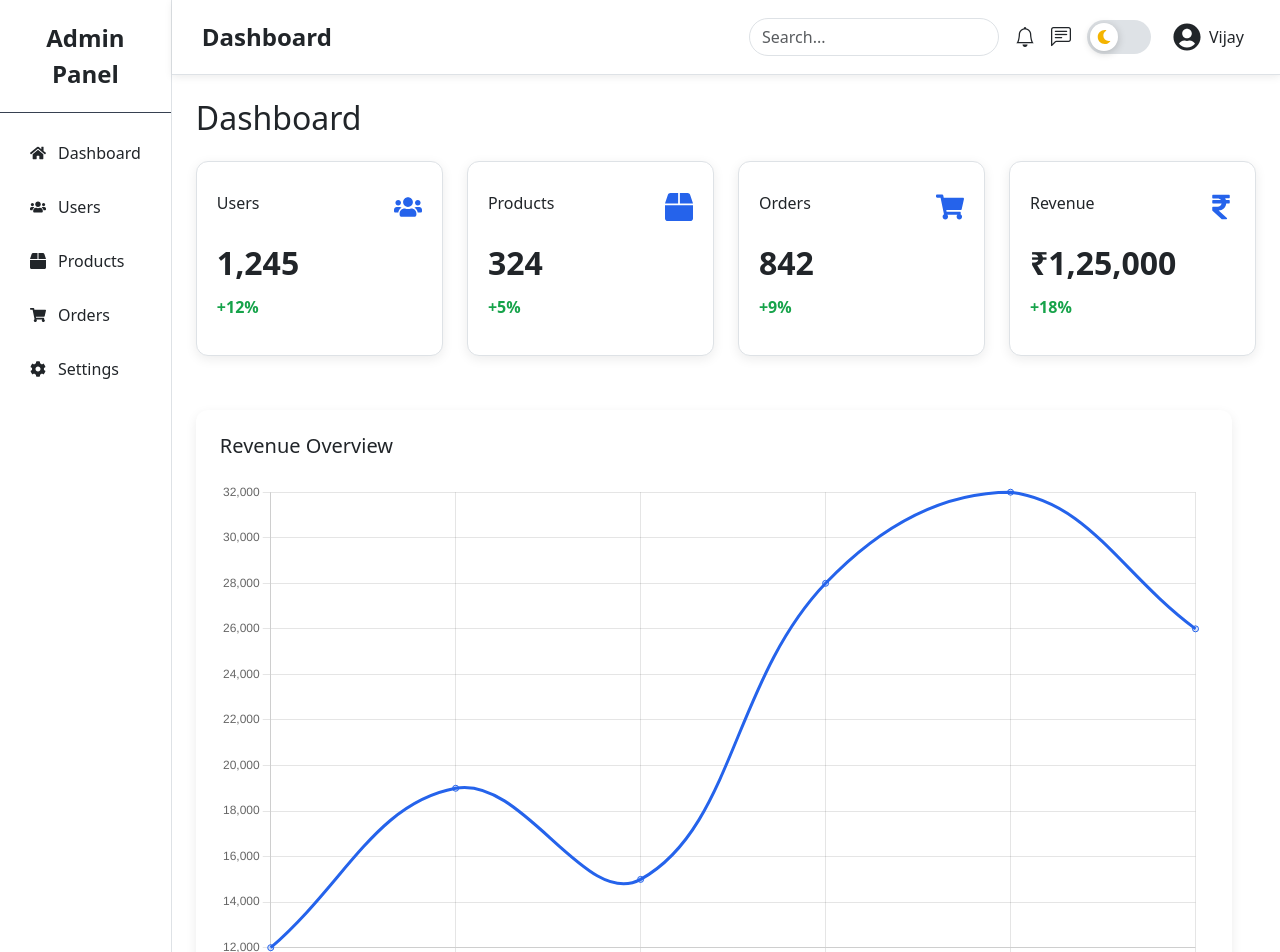
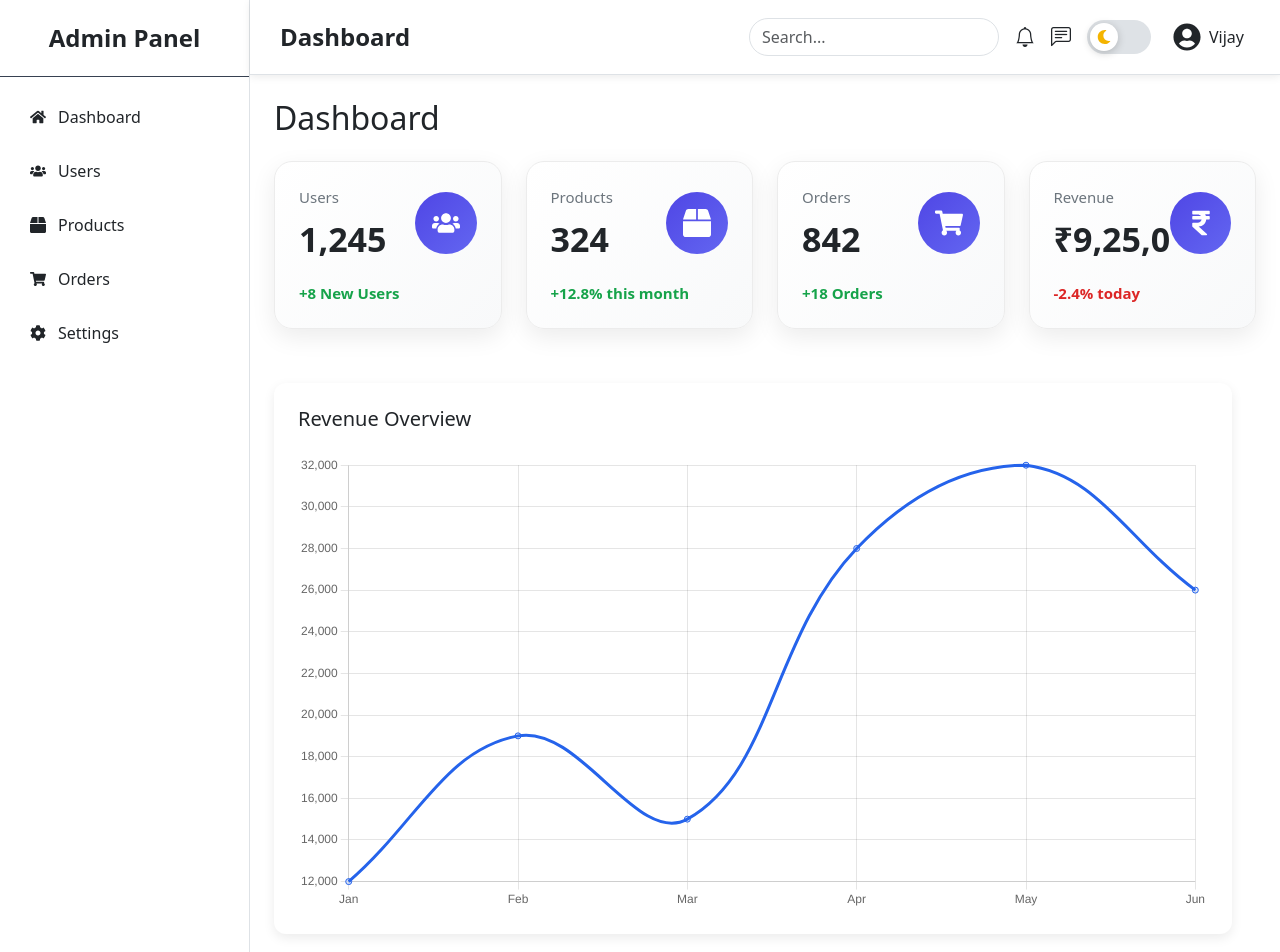
Before and after one commit to chaturbhujvijaydev-droid/react-dashboard, a React (Vite) app: page / in a window 1280 px wide. Shown: the top 952 px of the page. Built offline with nearby package versions, Linux system fonts and the light colour scheme.

Commit message:
feat: enhance dashboard statistic cards with premium UI

```diff
--- a/src/App.jsx
+++ b/src/App.jsx
@@ -1,4 +1,5 @@
 import { BrowserRouter, Routes, Route } from "react-router-dom";
+import { useEffect, useState } from "react";
 
 import Dashboard from "./pages/Dashboard/Dashboard";
 import Login from "./pages/Login/Login";
@@ -8,11 +9,36 @@ import Orders from "./pages/Orders/Orders";
 import Settings from "./pages/Settings/Settings";
 import NotFound from "./pages/NotFound/NotFound";
 
+import CommandPalette from "./components/common/CommandPalette/CommandPalette";
+
 function App() {
+  const [isPaletteOpen, setPaletteOpen] = useState(false);
+
+  useEffect(() => {
+    const handler = (e) => {
+      // Ctrl + K (Windows/Linux) or Cmd + K (Mac)
+      if ((e.ctrlKey || e.metaKey) && e.key.toLowerCase() === "k") {
+        e.preventDefault();
+        setPaletteOpen(true);
+      }
+
+      // Escape closes palette
+      if (e.key === "Escape") {
+        setPaletteOpen(false);
+      }
+    };
+
+    window.addEventListener("keydown", handler);
+
+    return () => {
+      window.removeEventListener("keydown", handler);
+    };
+  }, []);
+
   return (
     <BrowserRouter>
       <Routes>
-          <Route path="/" element={<Dashboard />} />
+        <Route path="/" element={<Dashboard />} />
         {/* <Route path="/" element={<Login />} /> */}
         <Route path="/dashboard" element={<Dashboard />} />
         <Route path="/users" element={<Users />} />
@@ -21,6 +47,12 @@ function App() {
         <Route path="/settings" element={<Settings />} />
         <Route path="*" element={<NotFound />} />
       </Routes>
+
+      {/* Command Palette */}
+      <CommandPalette
+        isOpen={isPaletteOpen}
+        onClose={() => setPaletteOpen(false)}
+      />
     </BrowserRouter>
   );
 }
--- /dev/null
+++ b/src/components/common/CommandPalette/CommandPalette.jsx
@@ -0,0 +1,52 @@
+import "./CommandPalette.scss";
+
+const CommandPalette = ({ isOpen, onClose }) => {
+  if (!isOpen) return null;
+
+  return (
+    <>
+      <div className="cp-backdrop" onClick={onClose}></div>
+
+      <div className="command-palette">
+
+        <input
+          autoFocus
+          type="text"
+          placeholder="Search commands..."
+          className="command-input"
+        />
+
+        <div className="command-list">
+
+          <div className="command-item">
+
+            📊 Dashboard
+
+          </div>
+
+          <div className="command-item">
+
+            👥 Users
+
+          </div>
+
+          <div className="command-item">
+
+            🌙 Toggle Theme
+
+          </div>
+
+          <div className="command-item">
+
+            👤 Profile
+
+          </div>
+
+        </div>
+
+      </div>
+    </>
+  );
+};
+
+export default CommandPalette;
--- /dev/null
+++ b/src/components/common/CommandPalette/CommandPalette.scss
@@ -0,0 +1,61 @@
+.cp-backdrop {
+  position: fixed;
+  inset: 0;
+  background: rgba(0,0,0,.45);
+  backdrop-filter: blur(4px);
+  z-index: 999;
+}
+
+.command-palette {
+  position: fixed;
+  top: 120px;
+  left: 50%;
+  transform: translateX(-50%);
+  width: 620px;
+  background: var(--card-bg);
+  border-radius: 14px;
+  border: 1px solid var(--border-color);
+  box-shadow: 0 20px 60px rgba(0,0,0,.3);
+  overflow: hidden;
+  z-index: 1000;
+  animation: popup .18s ease;
+}
+
+.command-input {
+  width: 100%;
+  border: none;
+  outline: none;
+  padding: 18px 22px;
+  font-size: 18px;
+  background: var(--card-bg);
+  color: var(--text-color);
+  border-bottom: 1px solid var(--border-color);
+}
+
+.command-list {
+  max-height: 350px;
+  overflow-y: auto;
+}
+
+.command-item {
+  padding: 16px 22px;
+  cursor: pointer;
+  transition: .2s;
+  color: var(--text-color);
+}
+
+.command-item:hover {
+  background: var(--hover-bg);
+}
+
+@keyframes popup{
+  from{
+    opacity:0;
+    transform:translate(-50%,-20px);
+  }
+
+  to{
+    opacity:1;
+    transform:translate(-50%,0);
+  }
+}
--- a/src/components/layout/Sidebar.css
+++ b/src/components/layout/Sidebar.css
@@ -1,5 +1,5 @@
 .sidebar {
-  width: 250px;
+  min-width: 250px;
   min-height: 100vh;
   background: var(--card-bg);
 color: var(--text-color);
--- a/src/components/ui/StatCard/StatCard.jsx
+++ b/src/components/ui/StatCard/StatCard.jsx
@@ -1,16 +1,30 @@
 import "./StatCard.scss";
 
 const StatCard = ({ title, value, change, icon }) => {
+  const isPositive = change.includes("+");
+
   return (
     <div className="stat-card">
+
       <div className="stat-card__header">
-        <span>{title}</span>
-        <div className="stat-card__icon">{icon}</div>
+        <div>
+          <p className="stat-card__title">{title}</p>
+          <h2 className="stat-card__value">{value}</h2>
+        </div>
+
+        <div className="stat-card__icon">
+          {icon}
+        </div>
       </div>
 
-      <h2>{value}</h2>
+      <div
+        className={`stat-card__change ${
+          isPositive ? "positive" : "negative"
+        }`}
+      >
+        {change}
+      </div>
 
-      <p className="stat-card__change">{change}</p>
     </div>
   );
 };
--- a/src/components/ui/StatCard/StatCard.scss
+++ b/src/components/ui/StatCard/StatCard.scss
@@ -1,37 +1,114 @@
 .stat-card {
- background: var(--card-bg);
-color: var(--text-color);
-border: 1px solid var(--border-color);
-  border-radius: 12px;
-  padding: 20px;
-  box-shadow: 0 3px 12px rgba(0, 0, 0, 0.08);
-  transition: 0.3s;
+  background: linear-gradient(135deg, #ffffff, #f8f9fa);
+  border-radius: 18px;
+  padding: 24px;
+  box-shadow: 0 8px 24px rgba(0, 0, 0, 0.08);
 
-  &:hover {
-    transform: translateY(-4px);
+  transition: all 0.35s ease;
+
+  cursor: pointer;
+
+  border: 1px solid #ececec;
+
+  height: 100%;
 }
 
-  &__header {
-    display: flex;
-    justify-content: space-between;
-    align-items: center;
-    margin-bottom: 20px;
+.stat-card:hover {
+  transform: translateY(-8px);
+
+  box-shadow: 0 18px 35px rgba(0, 0, 0, 0.15);
 }
 
-  &__icon {
-    font-size: 28px;
-    color: #2563eb;
+.stat-card__header {
+  display: flex;
+
+  justify-content: space-between;
+
+  align-items: center;
 }
 
-  h2 {
+.stat-card__title {
   margin: 0;
-    font-size: 32px;
-    font-weight: 700;
+
+  color: #6c757d;
+
+  font-size: 15px;
+
+  font-weight: 500;
 }
 
-  &__change {
-    margin-top: 12px;
-    color: #16a34a;
+.stat-card__value {
+  margin-top: 10px;
+
+  margin-bottom: 0;
+
+  font-size: 34px;
+
+  font-weight: 700;
+
+  color: #212529;
+}
+
+.stat-card__icon {
+  width: 62px;
+
+  height: 62px;
+
+  border-radius: 50%;
+
+  display: flex;
+
+  align-items: center;
+
+  justify-content: center;
+
+  font-size: 28px;
+
+  background: linear-gradient(135deg, #4f46e5, #6366f1);
+
+  color: white;
+
+  transition: 0.35s;
+}
+
+.stat-card:hover .stat-card__icon {
+  transform: scale(1.1) rotate(10deg);
+}
+
+.stat-card__change {
+  margin-top: 22px;
+
+  font-size: 15px;
+
   font-weight: 600;
 }
+
+.positive {
+  color: #16a34a;
 }
+
+.negative {
+  color: #dc2626;
+}
+
+/* Dark Theme */
+
+.dark .stat-card {
+  background: #1f2937;
+
+  border: 1px solid #374151;
+
+  color: white;
+}
+
+.dark .stat-card__title {
+  color: #cbd5e1;
+}
+
+.dark .stat-card__value {
+  color: white;
+}
+
+.dark .stat-card:hover {
+  box-shadow: 0 18px 35px rgba(0, 0, 0, 0.45);
+}
--- a/src/pages/Dashboard/Dashboard.jsx
+++ b/src/pages/Dashboard/Dashboard.jsx
@@ -22,7 +22,7 @@ const Dashboard = () => {
           <StatCard
             title="Users"
             value="1,245"
-            change="+12%"
+        change="+8 New Users"
             icon={<FaUsers />}
           />
         </div>
@@ -31,7 +31,7 @@ const Dashboard = () => {
           <StatCard
             title="Products"
             value="324"
-            change="+5%"
+             change="+12.8% this month"
             icon={<FaBox />}
           />
         </div>
@@ -40,7 +40,7 @@ const Dashboard = () => {
           <StatCard
             title="Orders"
             value="842"
-            change="+9%"
+             change="+18 Orders"
             icon={<FaShoppingCart />}
           />
         </div>
@@ -48,8 +48,8 @@ const Dashboard = () => {
         <div className="col-lg-3 col-md-6">
           <StatCard
             title="Revenue"
-            value="₹1,25,000"
-            change="+18%"
+            value="₹9,25,0"
+            change="-2.4% today"
             icon={<FaRupeeSign />}
           />
 
```
Also changed, not shown: src/components/common/CommandPalette/commands.js (added), src/hooks/useCommandPalette.js (added). Lines whose indentation alone changed are shown as unchanged.
